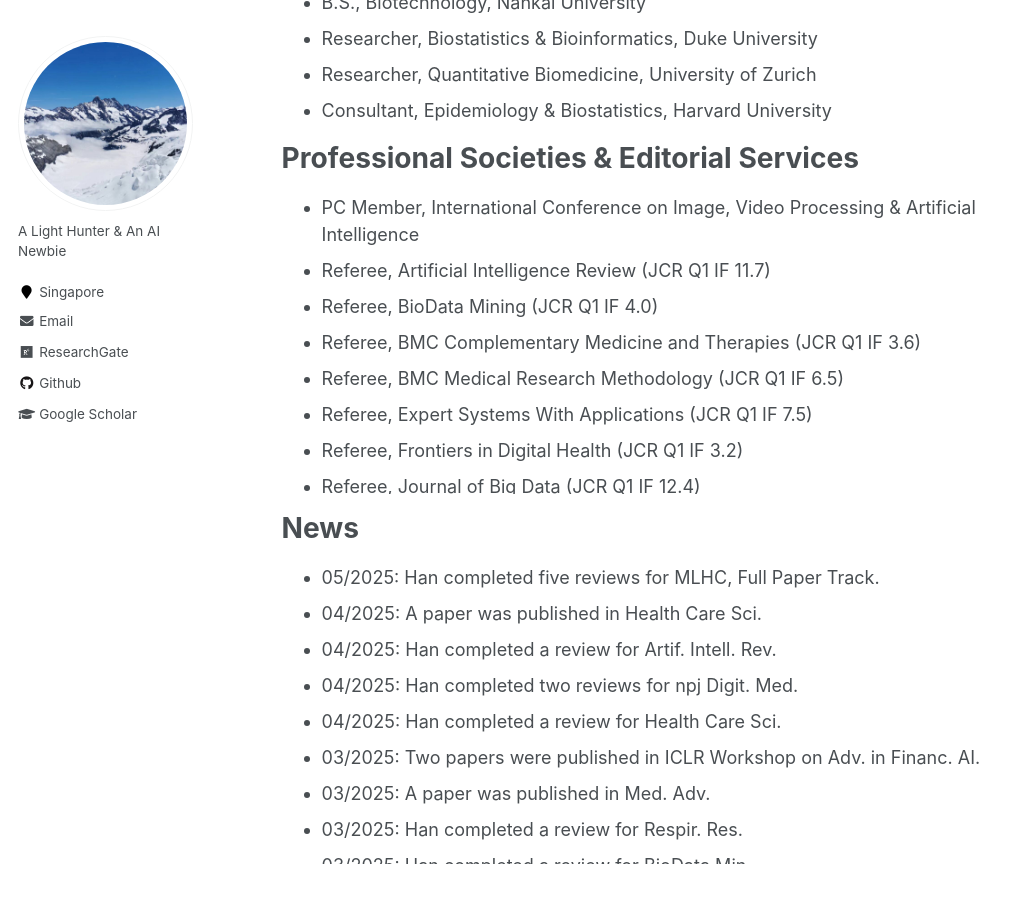
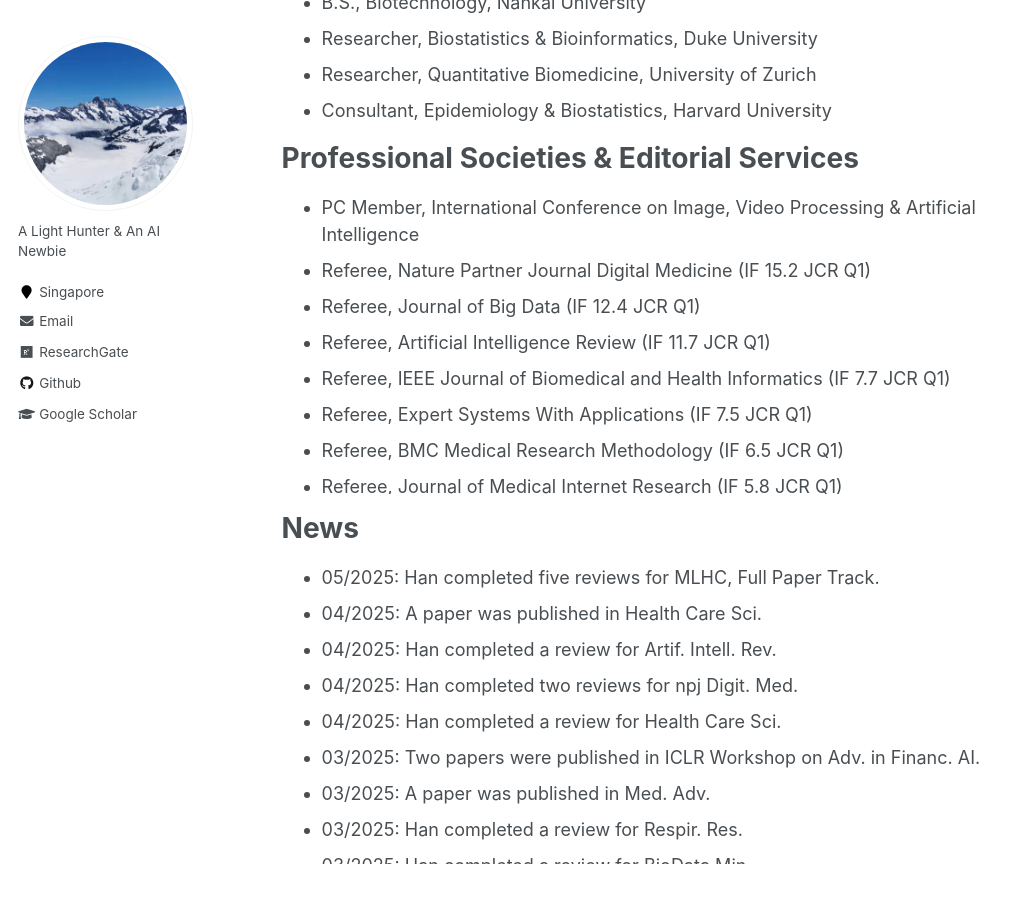
Before and after one commit to Han-Yuan-Med/Han-Yuan-Med.github.io, a Jekyll site: the page built from _pages/about.md, in a window 1280 px wide and 900 px high, scrolled down 797 px. Shown: the whole window, without its empty margins (0-1024 px from the left). Built offline with Jekyll 4.4.1, drawn with Linux system fonts in a browser that asks for light colours.

Commit message:
Update about.md

```diff
--- a/_pages/about.md
+++ b/_pages/about.md
@@ -24,17 +24,18 @@ Thank you for visiting my academic website. I invite you to explore the [publica
 # Professional Societies & Editorial Services
 <ul style="width: auto; height: 300px; overflow: auto">
   <li>PC Member, International Conference on Image, Video Processing & Artificial Intelligence</li>
-  <li>Referee, Artificial Intelligence Review (JCR Q1 IF 11.7)</li>
-  <li>Referee, BioData Mining (JCR Q1 IF 4.0)</li>
-  <li>Referee, BMC Complementary Medicine and Therapies (JCR Q1 IF 3.6)</li>
-  <li>Referee, BMC Medical Research Methodology (JCR Q1 IF 6.5)</li>
-  <li>Referee, Expert Systems With Applications (JCR Q1 IF 7.5)</li>
-  <li>Referee, Frontiers in Digital Health (JCR Q1 IF 3.2)</li>
-  <li>Referee, Journal of Big Data (JCR Q1 IF 12.4)</li>
-  <li>Referee, Journal of Medical Internet Research (JCR Q1 IF 5.8)</li>
-  <li>Referee, npj Digital Medicine (JCR Q1 IF 15.2)</li>
-  <li>Referee, Respiratory Research (JCR Q1 IF 5.3)</li>
-  <li>Referee, Scientific Reports (JCR Q1 IF 4.3)</li>
+  <li>Referee, Nature Partner Journal Digital Medicine (IF 15.2 JCR Q1)</li>
+  <li>Referee, Journal of Big Data (IF 12.4  JCR Q1)</li>
+  <li>Referee, Artificial Intelligence Review (IF 11.7  JCR Q1)</li>
+  <li>Referee, IEEE Journal of Biomedical and Health Informatics (IF 7.7 JCR Q1)</li>
+  <li>Referee, Expert Systems With Applications (IF 7.5 JCR Q1)</li>
+  <li>Referee, BMC Medical Research Methodology (IF 6.5 JCR Q1)</li>
+  <li>Referee, Journal of Medical Internet Research (IF 5.8 JCR Q1)</li>
+  <li>Referee, Respiratory Research (IF 5.3 JCR Q1)</li>
+  <li>Referee, BioData Mining (IF 4.0 JCR Q1)</li>
+  <li>Referee, Scientific Reports (IF 4.3 JCR Q1)</li>
+  <li>Referee, BMC Complementary Medicine and Therapies (IF 3.6 JCR Q1)</li>
+  <li>Referee, Frontiers in Digital Health (IF 3.2 JCR Q1)</li>
   <li>Referee, BMC Anesthesiology</li>
   <li>Referee, BMC Infectious Diseases</li>
   <li>Referee, BMC Medical Imaging</li>
```
